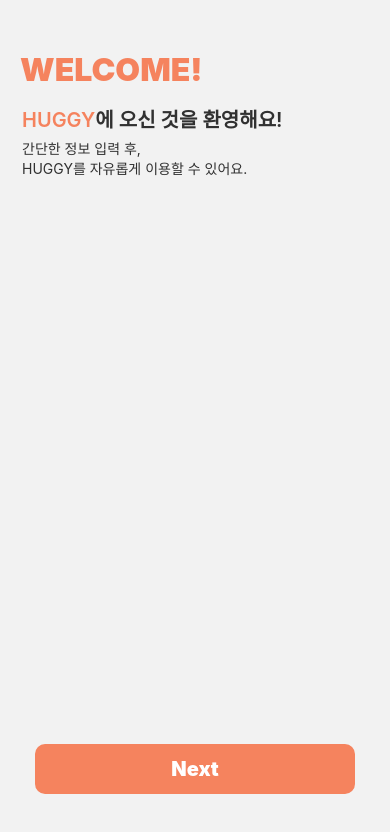
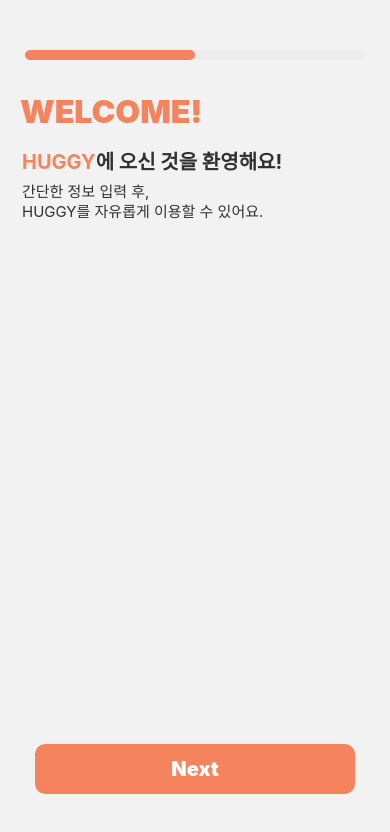
Before and after one commit to HUGGY-starlight/HUGGY-frontend, a React Native app in the folder HUGGY/: screen /Signup in a window 390 px wide. Shown: the top 832 px of the page. Built offline with nearby package versions, Linux system fonts and the light colour scheme.

Commit message:
feat : add signup second screen (select huggy-type)

```diff
--- a/HUGGY/src/components/common/TextComponent.tsx
+++ b/HUGGY/src/components/common/TextComponent.tsx
@@ -14,7 +14,7 @@
 
 export const Title = styled.Text<{ color: string; margin?: string }>`
   font-size: 20px;
-  font-weight: 600;
+  font-weight: 700;
   color: ${(props) => props.color};
   margin: ${(props) => (props.margin ? props.margin : "0 0 0 0")};
 `;
@@ -27,8 +27,9 @@
 `;
 
 export const Subtitle = styled.Text<{ color: string; margin?: string }>`
-  font-size: 14px;
+  font-size: 15px;
   font-weight: 400;
+  line-height: 20px;
   color: ${(props) => props.color};
   white-space: pre-line;
   text-align: center;
--- a/HUGGY/src/components/progressbar/Wrapper.tsx
+++ b/HUGGY/src/components/progressbar/Wrapper.tsx
@@ -1,5 +1,5 @@
 import styled from "styled-components/native";
-import { screenWidth } from "@style/dimensions";
+import { defaultBtnWidth } from "@style/dimensions";
 import Inner from "./Inner";
 
 export interface Props {
@@ -27,7 +27,7 @@
 `;
 
 const ProgressBox = styled.View`
-  width: ${screenWidth - 50}px;
+  width: ${defaultBtnWidth}px;
   height: 10px;
   border-radius: 10px;
   background-color: #ededed;
--- /dev/null
+++ b/HUGGY/src/components/signup/ClickInfoButton.tsx
@@ -0,0 +1,53 @@
+import styled from "styled-components/native";
+import { TouchableOpacityProps } from "react-native";
+import { defaultBtnWidth } from "@style/dimensions";
+
+interface Props extends TouchableOpacityProps {
+  title: string;
+  contents: Array<string>;
+  isFocused: boolean;
+}
+
+const ClickInfoBox = ({ title, contents, isFocused, ...props }: Props) => {
+  return (
+    <BtnBox isFocused={isFocused} {...props}>
+      <Title isFocused={isFocused}>{title}</Title>
+      {isFocused ? (
+        contents.map((content) => (
+          <Content key={content} isFocused={isFocused}>
+            {content}
+          </Content>
+        ))
+      ) : (
+        <></>
+      )}
+    </BtnBox>
+  );
+};
+
+const BtnBox = styled.TouchableOpacity<{ isFocused: boolean }>`
+  width: ${defaultBtnWidth}px;
+  min-height: 50px;
+  border-radius: 10px;
+  background-color: ${(props) => (props.isFocused ? "#332C45" : "#E8E8E8")};
+  padding: 20px;
+  display: flex;
+  justify-content: center;
+  align-items: flex-start;
+  margin-bottom: 10px;
+`;
+
+const Title = styled.Text<{ isFocused: boolean }>`
+  font-size: 15px;
+  font-weight: 700;
+  color: ${(props) => (props.isFocused ? "white" : "#414141")};
+`;
+
+const Content = styled.Text<{ isFocused: boolean }>`
+  font-size: 14px;
+  font-weight: 300;
+  margin-top: 10px;
+  color: ${(props) => (props.isFocused ? "white" : "#414141")};
+`;
+
+export default ClickInfoBox;
--- /dev/null
+++ b/HUGGY/src/components/signup/SignupContainer.tsx
@@ -0,0 +1,21 @@
+import styled from "styled-components/native";
+
+interface Props {
+  children: React.ReactNode;
+}
+
+const SignupContainer = ({ children }: Props) => {
+  return <Container>{children}</Container>;
+};
+
+const Container = styled.View`
+  width: 100%;
+  height: 100%;
+  display: flex;
+  flex-direction: column;
+  align-items: center;
+  justify-content: space-between;
+  padding: 50px 20px;
+`;
+
+export default SignupContainer;
--- /dev/null
+++ b/HUGGY/src/components/signup/index.ts
@@ -0,0 +1,4 @@
+import ClickInfoBox from "./ClickInfoButton";
+import SignupContainer from "./SignupContainer";
+
+export { SignupContainer, ClickInfoBox };
--- a/HUGGY/src/screens/Signup.tsx
+++ b/HUGGY/src/screens/Signup.tsx
@@ -1,15 +1,19 @@
-import First from "./SignupStages/First";
+import { First, Second } from "./SignupStages/index";
 import { useState } from "react";
 import styled from "styled-components/native";
+import Wrapper from "@components/progressbar/Wrapper";
 
-const STAGES = [First] as const;
+const STAGES = [First, Second] as const;
 
 const Signup = () => {
   const [stage, setStage] = useState(0);
   const CurrentPage = STAGES[stage];
   return (
     <SignupContainer>
-      <CurrentPage />
+      <Wrapper stage={stage + 1} max={STAGES.length} />
+      <ContentContainer>
+        <CurrentPage onEnd={() => setStage((prev) => prev + 1)} />
+      </ContentContainer>
     </SignupContainer>
   );
 };
@@ -19,6 +23,13 @@
   height: 100%;
   display: flex;
   flex-direction: column;
+  justify-content: space-between;
+  position: relative;
+`;
+
+const ContentContainer = styled.View`
+  width: 100%;
+  height: 95%;
 `;
 
 export default Signup;
--- a/HUGGY/src/screens/SignupStages/First.tsx
+++ b/HUGGY/src/screens/SignupStages/First.tsx
@@ -1,4 +1,3 @@
-import styled from "styled-components/native";
 import {
   Heavy,
   TitleBox,
@@ -6,11 +5,15 @@
   Subtitle,
   CustomButton,
 } from "@components/index";
-import { useBtnTheme } from "@hooks/useBtnTheme";
+import { SignupContainer } from "@components/signup";
 
-const First = () => {
+interface Props {
+  onEnd?: () => void;
+}
+
+const First = ({ onEnd }: Props) => {
   return (
-    <FirstBox>
+    <SignupContainer>
       <TitleBox>
         <Heavy style={{ color: "#F5835E" }}>WELCOME!</Heavy>
         <Title color={"#313131"} margin={"15px 0px 0px 2px"}>
@@ -18,25 +21,19 @@
         </Title>
         <Subtitle
           color={"#313131"}
-          margin={"5px 0px 0px 2px"}
+          margin={"7px 0px 0px 2px"}
           style={{ textAlign: "left" }}
         >
           {"간단한 정보 입력 후,\nHUGGY를 자유롭게 이용할 수 있어요."}
         </Subtitle>
       </TitleBox>
-      <CustomButton title={"Next"} style={{ backgroundColor: "#F5835E" }} />
-    </FirstBox>
+      <CustomButton
+        title={"Next"}
+        onPress={() => (onEnd ? onEnd() : null)}
+        style={{ backgroundColor: "#F5835E" }}
+      />
+    </SignupContainer>
   );
 };
 
-const FirstBox = styled.View`
-  width: 100%;
-  height: 100%;
-  display: flex;
-  flex-direction: column;
-  align-items: center;
-  justify-content: space-between;
-  padding: 50px 20px;
-`;
-
 export default First;
--- /dev/null
+++ b/HUGGY/src/screens/SignupStages/Second.tsx
@@ -0,0 +1,84 @@
+import { ClickInfoBox, SignupContainer } from "@components/signup";
+import { TitleBox, Title, Subtitle, CustomButton } from "@components/index";
+import styled from "styled-components/native";
+import { useState } from "react";
+
+interface Props {
+  onEnd?: () => void;
+}
+
+interface Info {
+  title: string;
+  contents: Array<string>;
+}
+
+const Second = ({ onEnd }: Props) => {
+  const [focused, setFocused] = useState(0);
+
+  const STORE: Info = {
+    title: "점포를 허깅 스토어로 등록하고 싶어요.",
+    contents: [
+      "사업자 인증이 필요해요.",
+      "후원자가 미리 가게에 방문하여 비용을 지불하면, 가게에 방문한 복지 대상자에게 메뉴를 제공하며 후원에 참여할 수 있어요.",
+      "매달 목표 후원 그릇을 설정하고, 우리 가게의 따뜻함을 널리 알려봐요!",
+    ],
+  };
+
+  const USER: Info = {
+    title: "일반 사용자로 가입하고 싶어요.",
+    contents: [
+      "별도의 인증 과정이 필요하지 않아요.",
+      "허깅 스토어에 일정 금액을 후원하면, 이후 복지 대상자가 방문하여 내가 지불한 금액 만큼의 메뉴를 받아갈 수 있어요.",
+      "혹은 후원 금액이 남아있는 스토어를 찾아보고, 사장님께 복지카드를 보여드리면 후원 메뉴를 수여받을 수 있어요.",
+    ],
+  };
+
+  return (
+    <SignupContainer>
+      <TitleBox>
+        <Title color={"#F5835E"} margin={"15px 0px 0px 2px"}>
+          HUGGY-TYPE을 선택해주세요.
+        </Title>
+        <Subtitle
+          color={"#313131"}
+          margin={"7px 0px 0px 2px"}
+          style={{ textAlign: "left" }}
+        >
+          {"이후에 수정할 수 없으니,\n신중하게 선택해주세요!"}
+        </Subtitle>
+      </TitleBox>
+      <ExplainBox>
+        <ClickInfoBox
+          {...USER}
+          isFocused={focused === 0}
+          onPress={() => setFocused(0)}
+        />
+        <ClickInfoBox
+          {...STORE}
+          isFocused={focused === 1}
+          onPress={() => setFocused(1)}
+        />
+      </ExplainBox>
+      <ExplainBox>
+        <Subtitle color={"#F5835E"} style={{ marginBottom: 10 }}>{`${
+          focused === 0 ? "일반 사용자" : "허깅 스토어"
+        } 회원 가입을 진행합니다!`}</Subtitle>
+        <CustomButton
+          title={"Next"}
+          onPress={() => (onEnd ? onEnd() : null)}
+          style={{ backgroundColor: "#F5835E" }}
+        />
+      </ExplainBox>
+    </SignupContainer>
+  );
+};
+
+const ExplainBox = styled.View`
+  width: 100%;
+  display: flex;
+  flex-direction: column;
+  align-items: center;
+  justify-content: center;
+`;
+
+export default Second;
--- /dev/null
+++ b/HUGGY/src/screens/SignupStages/index.ts
@@ -0,0 +1,4 @@
+import First from "./First";
+import Second from "./Second";
+
+export { First, Second };
--- a/HUGGY/src/style/dimensions.ts
+++ b/HUGGY/src/style/dimensions.ts
@@ -9,3 +9,8 @@
  * 현재 디바이스 height
  */
 export const screenHeight = Math.round(Dimensions.get("window").height);
+
+/**
+ * 기본 크기
+ */
+export const defaultBtnWidth = screenWidth > 430 ? 380 : screenWidth - 50;
```
